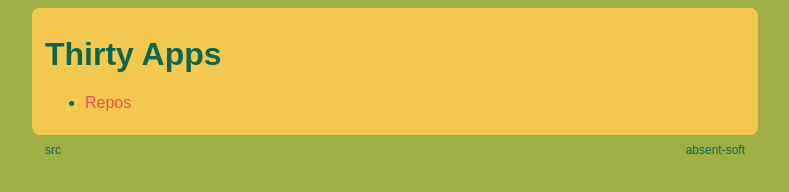
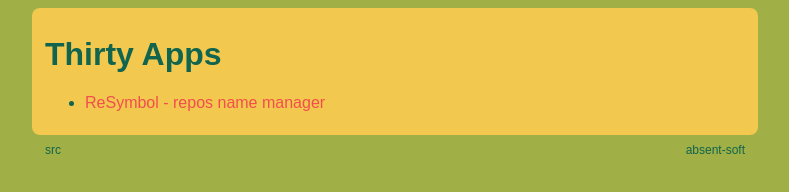
Before and after one commit to quangv/thirtyapps-sad, a plain HTML site: page index.html in a window 1280 px wide. Shown: the whole page, without its empty margins (245-1034 px from the left). Drawn offline with Linux system fonts and the light colour scheme.

Commit message:
resymbol link

```diff
--- a/index.html
+++ b/index.html
@@ -49,7 +49,7 @@
       <h1>Thirty Apps</h1>
       <ul>
         <li>
-          <a href="http://repos.thirtyapps.com">Repos</a>
+          <a href="http://resymbol.thirtyapps.com">ReSymbol - repos name manager</a>
         </li>
       </ul>
     </main>
```
